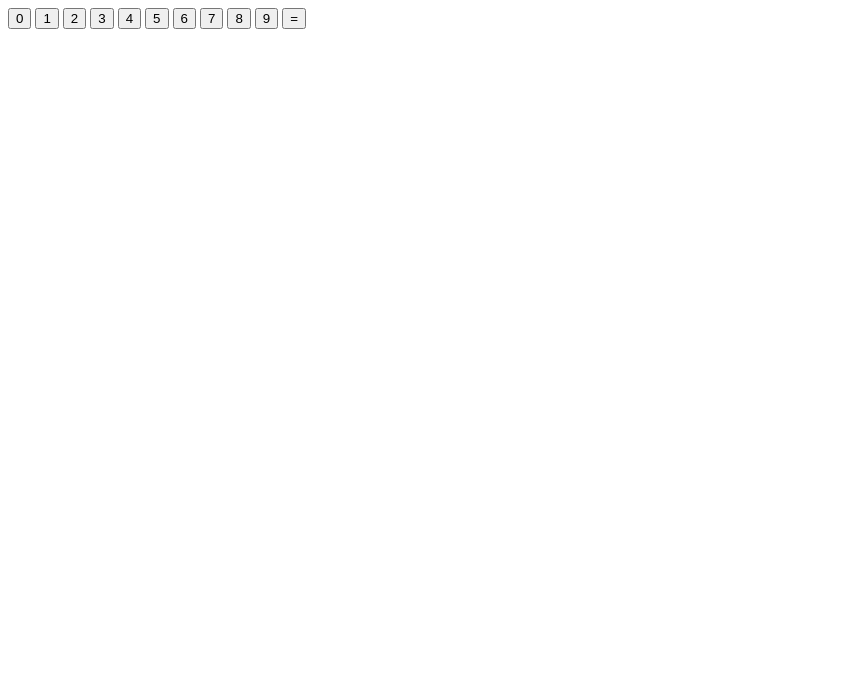
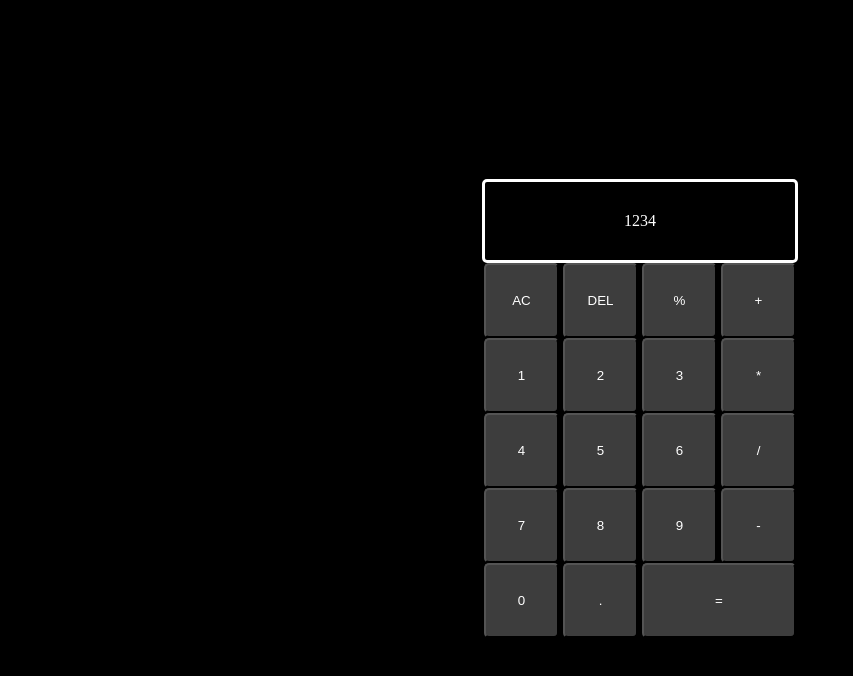
Before and after one commit to DannyMoulier/odin-calculator, a plain HTML site: page index.html in a window 1280 px wide. Shown: the whole page, without its empty margins (0-853 px from the left). Drawn offline with Linux system fonts and the light colour scheme.

Commit message:
Added basic funcionality

```diff
--- a/index.html
+++ b/index.html
@@ -5,18 +5,38 @@
     <meta name="viewport" content="width=device-width, initial-scale=1.0">
     <title>Document</title>
     <script type="text/javascript" src="script.js" defer></script>
+    <link rel="stylesheet" href="style.css" />
 </head>
 <body>
-    <button>0</button>
-    <button>1</button>
-    <button>2</button>
-    <button>3</button>
-    <button>4</button>
-    <button>5</button>
-    <button>6</button>
-    <button>7</button>
-    <button>8</button>
-    <button>9</button>
-    <button>=</button>
+    <div id="display">1234</div>
+    <div id="1st-row">
+        <button>AC</button>
+        <button>DEL</button>
+        <button>%</button>
+        <button class="operator">+</button>
+    </div>
+    <div id="2nd-row">
+        <button class="number">1</button>
+        <button class="number">2</button>
+        <button class="number">3</button>
+        <button class="operator">*</button>
+    </div>
+    <div id="3rd-row">
+        <button class="number">4</button>
+        <button class="number">5</button>
+        <button class="number">6</button>
+        <button class="operator">/</button>
+    </div>
+    <div id="4th-row">
+        <button class="number">7</button>
+        <button class="number">8</button>
+        <button class="number">9</button>
+        <button class="operator">-</button>
+    </div>
+    <div id="5th-row">
+        <button>0</button>
+        <button>.</button>
+        <button id="equals">=</button>
+    </div>
 </body>
 </html>
--- a/script.js
+++ b/script.js
@@ -14,20 +14,60 @@ function divide(num1, num2) {
     return num1 / num2;
 }
 
+function modulo(num1, num2) {
+    return num1 % num2;
+}
 
 let num1;
 let num2;
 let operator;
 
-
 function operate(operator, num1, num2) {
-    if (operator === '+') {
-        return add(num1, num2)
-    } else if (operator === '-') {
-        return subtract(num1, num2)
-    } else if (operator === '*') {
-        return multiply(num1, num2)
-    } else if (operator === '/') {
-        return divide(num1, num2)
+    if (operator === "+") {
+        return add(num1, num2);
+    } else if (operator === "-") {
+        return subtract(num1, num2);
+    } else if (operator === "*") {
+        return multiply(num1, num2);
+    } else if (operator === "/") {
+        return divide(num1, num2);
     }
 }
+
+const numberButtons = document.querySelectorAll(".number");
+const operatorButtons = document.querySelectorAll(".operator");
+const equalsButton = document.querySelector("#equals");
+
+let num1Arr = [];
+
+numberButtons.forEach((numberButton) => {
+    numberButton.addEventListener("click", function () {
+        num1Arr.push(numberButton.innerText);
+    });
+});
+
+operatorButtons.forEach((operatorButton) => {
+    operatorButton.addEventListener("click", function () {
+        if (num1Arr) {
+            num1 = parseInt(num1Arr.join(""));
+            operator = operatorButton.innerText;
+        }
+    });
+});
+
+let num2Arr = [];
+
+numberButtons.forEach((numberButton) => {
+    numberButton.addEventListener("click", function () {
+        if (num1 && operator) {
+            num2Arr.push(numberButton.innerText);
+        }
+    });
+});
+
+equalsButton.addEventListener("click", function () {
+    if (num1Arr && num1 && operator) {
+        num2 = parseInt(num2Arr.join(""));
+        console.log(operate(operator, num1, num2));
+    }
+});
--- a/style.css
+++ b/style.css
@@ -0,0 +1,46 @@
+body {
+    display: flex;
+    align-items: center;
+    justify-content: center;
+    min-height: 100vh;
+    flex-direction: column;
+    background-color: black;
+}
+
+button {
+    box-sizing: border-box;
+    height: 75px;
+    width: 75px;
+}
+
+button {
+    background-color: rgb(61, 61, 61); /* Green */
+    /* border-style: solid; */
+    /* border-color: rgb(0, 0, 0); */
+    color: white;
+    padding: 0px;
+    text-align: center;
+    text-decoration: none;
+    border-radius: 5px;
+    margin-right: 0px;
+    /* transition-duration: 0.1s; */
+    /* box-shadow: 10px 5px 10px 2px rgba(0, 0, 0, 0.2); */
+}
+
+#equals {
+    width: 154px;
+}
+
+#1st-row {
+    display: flex;
+    justify-content: center;
+}
+
+#display {
+    color: white;
+    border-style: solid;
+    border-color: white;
+    padding-inline: 138.6px;
+    padding-block: 30px;
+    border-radius: 5px;
+}
```
Also changed, not shown: 1 other file.
